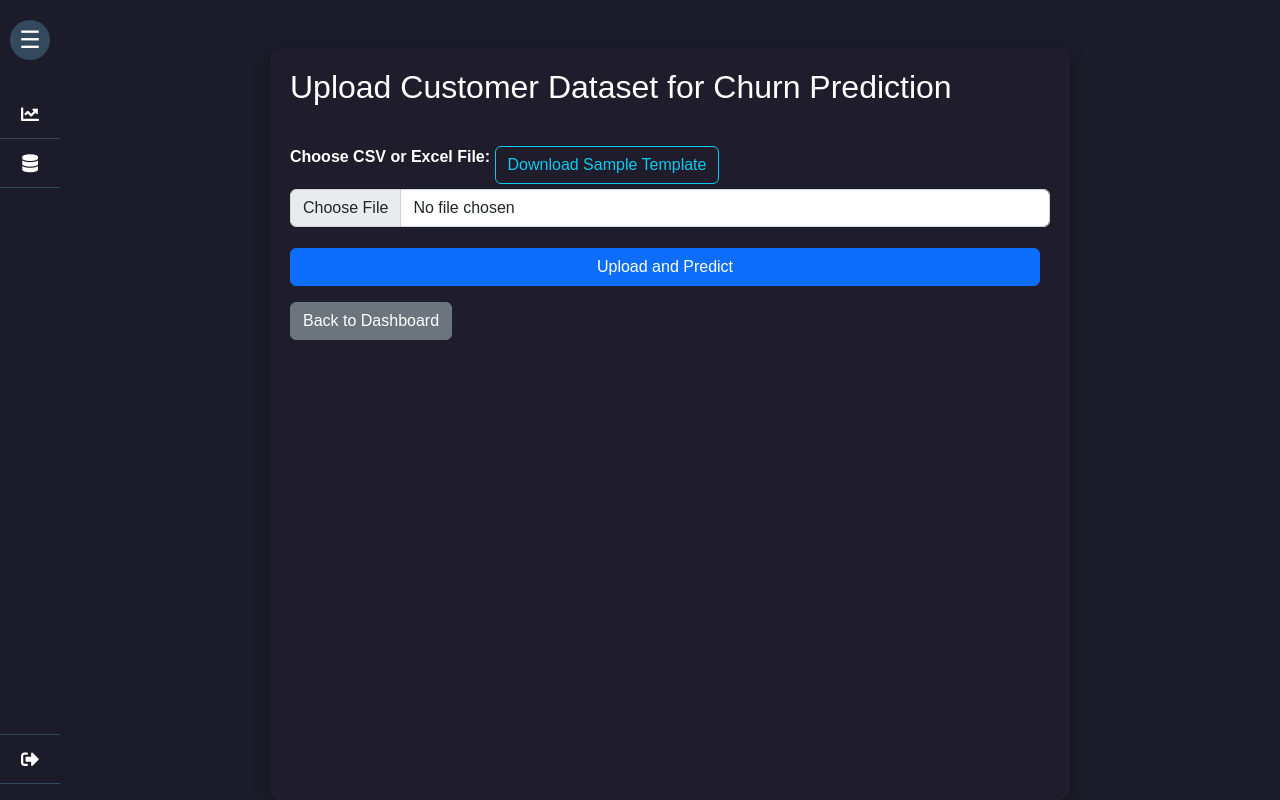
After one commit to Meenakshi2002-28/Churn-Prediction--Major-Project, a Flask app: page /bulk_upload in a window 1280 px wide. The commit adds this page. Run offline with Flask 3, Linux system fonts and the light colour scheme; parts of the project's set-up code (start-up, migrations or seed data) failed here and were passed over; some libraries are stand-ins or nearby versions.

Commit message:
dataset uploading

```diff
--- a/app.py
+++ b/app.py
@@ -5,6 +5,9 @@ import bcrypt
 import joblib
 import numpy as np
 import pandas as pd
+from flask import make_response
+from flask import Response
+
 
 app = Flask(__name__)
 app.secret_key = 'your_secret_key'  # Keep this consistent
@@ -110,7 +113,42 @@ def dashboard():
     if 'user_id' not in session:
         return redirect(url_for('login'))
 
-    return render_template('dashboard.html', name=session['name'], organization=session['organization'])
+    # Render with no-cache headers
+    response = make_response(render_template(
+        'dashboard.html',
+        name=session['name'],
+        organization=session['organization']
+    ))
+
+    response.headers['Cache-Control'] = 'no-store, no-cache, must-revalidate, post-check=0, pre-check=0, max-age=0'
+    response.headers['Pragma'] = 'no-cache'
+    response.headers['Expires'] = '0'
+
+    return response
+
+@app.route('/bulk_upload', methods=['GET', 'POST'])
+def bulk_upload():
+    if request.method == 'POST':
+        # Handle CSV upload and prediction here
+        pass
+    return render_template('bulk_upload.html')
+
+REQUIRED_COLUMNS = [
+    'age', 'location', 'subscription_type', 'payment_plan', 'payment_method',
+    'num_subscription_pauses', 'weekly_hours', 'average_session_length',
+    'song_skip_rate', 'weekly_songs_played', 'weekly_unique_songs',
+    'notifications_clicked', 'customer_service_inquiries',
+    'engagement_score', 'skip_rate_per_session', 'signup_date'
+]
+
+@app.route('/download_template')
+def download_template():
+    df = pd.DataFrame(columns=REQUIRED_COLUMNS)
+    return Response(
+        df.to_csv(index=False),
+        mimetype="text/csv",
+        headers={"Content-Disposition": "attachment; filename=template.csv"}
+    )
 
 @app.route('/prediction')
 def prediction():
@@ -137,6 +175,7 @@ with open('scaler.pkl', 'rb') as f:
     scaler = joblib.load(f)
 
 from datetime import datetime
+
 
 @app.route('/predict', methods=['POST'])
 def predict():
@@ -235,5 +274,13 @@ def logout():
     session.clear()
     return redirect(url_for('login'))
 
+@app.after_request
+def add_no_cache_headers(response):
+    response.headers['Cache-Control'] = 'no-store, no-cache, must-revalidate, max-age=0'
+    response.headers['Pragma'] = 'no-cache'
+    response.headers['Expires'] = '0'
+    return response
+
+
 if __name__ == '__main__':
     app.run(debug=True)
--- /dev/null
+++ b/templates/bulk_upload.html
@@ -0,0 +1,223 @@
+<!-- templates/bulk_upload.html -->
+<!DOCTYPE html>
+<html>
+<head>
+    <title>Bulk Churn Prediction Upload</title>
+    <link rel="stylesheet" href="https://cdn.jsdelivr.net/npm/bootstrap@5.2.3/dist/css/bootstrap.min.css">
+    <link rel="stylesheet" href="https://cdnjs.cloudflare.com/ajax/libs/font-awesome/5.15.3/css/all.min.css">
+
+    <style>
+        * {
+          margin: 0;
+          padding: 0;
+          box-sizing: border-box;
+        }
+
+        body {
+          font-family: Arial, sans-serif;
+          display: flex;
+          height: 100vh;
+          background-color: #1c1b29;
+          color: white;
+        }
+
+        .sidebar {
+          width: 60px;
+          background-color: #1c1b29;
+          transition: width 0.3s ease;
+          display: flex;
+          flex-direction: column;
+          align-items: center;
+          overflow: hidden;
+        }
+
+        .sidebar.expanded {
+          width: 150px;
+        }
+
+        .menu-icon {
+          font-size: 24px;
+          cursor: pointer;
+          margin: 20px 0;
+          padding: 10px;
+          background-color: #34495e;
+          border-radius: 50%;
+          width: 40px;
+          height: 40px;
+          display: flex;
+          align-items: center;
+          justify-content: center;
+        }
+
+        .sidebar-menu {
+          list-style: none;
+          padding: 0;
+          width: 100%;
+          margin-top: 10px;
+          flex-grow: 1;
+          display: flex;
+          flex-direction: column;
+        }
+
+        .sidebar-menu li {
+          padding: 15px;
+          text-align: center;
+          border-bottom: 1px solid #34495e;
+          display: flex;
+          align-items: center;
+          justify-content: center;
+        }
+
+        .sidebar-menu a {
+          color: white;
+          text-decoration: none;
+          display: flex;
+          align-items: center;
+          gap: 10px;
+        }
+
+        .sidebar-menu i {
+          font-size: 18px;
+        }
+
+        .sidebar.expanded .sidebar-menu li span {
+          display: inline-block;
+        }
+
+        .sidebar-menu span {
+          display: none;
+        }
+
+        .sidebar-menu .logout {
+          margin-top: auto;
+          border-top: 1px solid #34495e;
+        }
+
+        .main-content {
+          flex-grow: 1;
+          padding: 20px;
+          background-color: #9995ab58;
+        }
+
+        h1 {
+            text-align: center;
+            font-weight: bold;
+            color: white;
+        }
+
+        .container {
+            max-width: 800px;
+            margin: 0 auto;
+            background: #1F1D2B;
+            padding: 20px;
+            border-radius: 10px;
+            box-shadow: 0 5px 15px rgba(0, 0, 0, 0.3);
+        }
+
+        label {
+            font-weight: bold;
+        }
+
+        .form-group {
+            margin-bottom: 15px;
+        }
+
+        input,
+        select,
+        button {
+            width: 750px;
+            padding: 10px;
+            margin-top: 5px;
+            border: 1px solid #ccc;
+            border-radius: 5px;
+        }
+
+        .predict-btn {
+            background-color: red;
+            color: white;
+            font-weight: bold;
+            cursor: pointer;
+        }
+
+        .predict-btn:hover {
+            background-color: darkred;
+        }
+
+        .result {
+            padding: 15px;
+            margin-top: 20px;
+            border-radius: 5px;
+            font-weight: bold;
+        }
+
+        .unlikely {
+            background-color: #d4edda;
+            color: #155724;
+        }
+
+        .likely {
+            background-color: #f8d7da;
+            color: #721c24;
+        }
+
+        @media (max-width: 768px) {
+          .sidebar {
+            width: 60px;
+          }
+
+          .sidebar.expanded {
+            width: 100px;
+          }
+
+          .menu-icon {
+            font-size: 20px;
+            width: 35px;
+            height: 35px;
+          }
+
+          .main-content {
+            padding: 10px;
+          }
+        }
+    </style>
+</head>
+<body>
+
+    <div class="sidebar" id="sidebar">
+        <div class="menu-icon" id="menu-icon">&#9776;</div>
+        <ul class="sidebar-menu">
+            <li><a href="{{ url_for('prediction') }}"><i class="fas fa-chart-line"></i><span> Prediction</span></a></li>
+            <li><a href="#"><i class="fas fa-database"></i><span> Dataset</span></a></li>
+            <li class="logout"><a href="{{ url_for('logout') }}"><i class="fas fa-sign-out-alt"></i><span> Logout</span></a></li>
+        </ul>
+    </div>
+<div class="container mt-5">
+    <h2 class="mb-4">Upload Customer Dataset for Churn Prediction</h2>
+    <form action="{{ url_for('bulk_upload') }}" method="POST" enctype="multipart/form-data">
+        <div class="mb-3">
+            <label for="data_file" class="form-label">Choose CSV or Excel File:</label>
+            <a href="{{ url_for('download_template') }}" class="btn btn-outline-info mt-3">Download Sample Template</a>
+
+            <input type="file" name="data_file" id="data_file" accept=".csv,.xlsx" class="form-control" required>
+        </div>
+        <button type="submit" class="btn btn-primary">Upload and Predict</button>
+    </form>
+    <a href="{{ url_for('dashboard') }}" class="btn btn-secondary mt-3">Back to Dashboard</a>
+
+</div>
+<script>
+    const sidebar = document.getElementById('sidebar');
+    const menuIcon = document.getElementById('menu-icon');
+
+    menuIcon.addEventListener('click', () => {
+      sidebar.classList.toggle('expanded');
+    });
+
+    window.addEventListener('resize', () => {
+      if (window.innerWidth <= 768) {
+        sidebar.classList.remove('expanded');
+      }
+    });
+</script>
+</body>
+</html>
--- a/templates/dashboard.html
+++ b/templates/dashboard.html
@@ -155,7 +155,7 @@
 
     <ul class="sidebar-menu">
       <li><a href="{{ url_for('prediction') }}"><i class="fas fa-chart-line"></i><span> Prediction</span></a></li>
-      <li><a href="#"><i class="fas fa-database"></i><span> Dataset</span></a></li>
+      <li><a href="{{ url_for('bulk_upload') }}"><i class="fas fa-database"></i><span> Dataset</span></a></li>
       <li class="logout"><a href="{{ url_for('logout') }}"><i class="fas fa-sign-out-alt"></i><span> Logout</span></a></li>
     </ul>
   </div>
```
